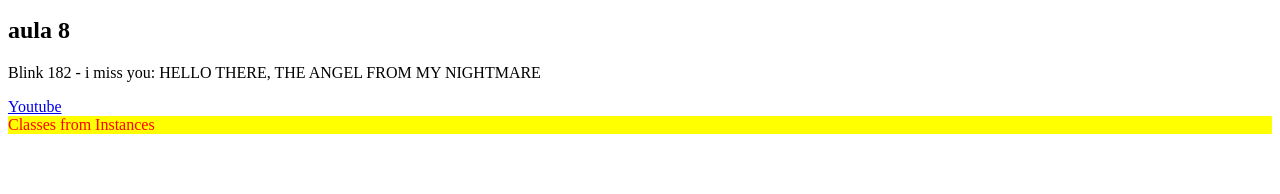
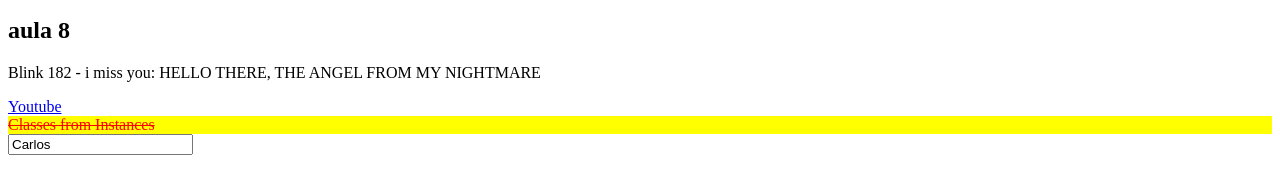
Before and after one commit to igorpuppim/vue-firebase, a plain HTML site: page index.html in a window 1280 px wide. Shown: the part 96-290 px from the top of the page. Drawn offline with nearby package versions, Linux system fonts and the light colour scheme.

Commit message:
Add files via upload

```diff
--- a/app.js
+++ b/app.js
@@ -4,6 +4,7 @@ new Vue({
   data: {
     title: 'Exercicio 4',
 	texto: 'aula 8',
+	name: 'Carlos',
 	musica: ' i miss you: ',
 	url: 'https://www.youtube.com',
 	classes: ['one','two']
--- a/index.html
+++ b/index.html
@@ -9,6 +9,7 @@
 	}
 	.two{
 		background:yellow;
+    text-decoration: line-through;
 	}
   </style>
   <body>
@@ -18,8 +19,9 @@
       <h2>{{ title }}</h2>
       <h2>{{ texto }}</h2>
 	  <p>{{ greet('Blink 182 ') }}</p>
-	  <a v-bind:href='url'>Youtube</a>
-	  <div v-bind:class="classes">Classes from Instances</div>
+	  <a :href='url'>Youtube</a>
+	  <div :class="classes">Classes from Instances</div>
+    <input type="text" :value="name">
     </div>
 
     <script src="app.js"></script>
```
